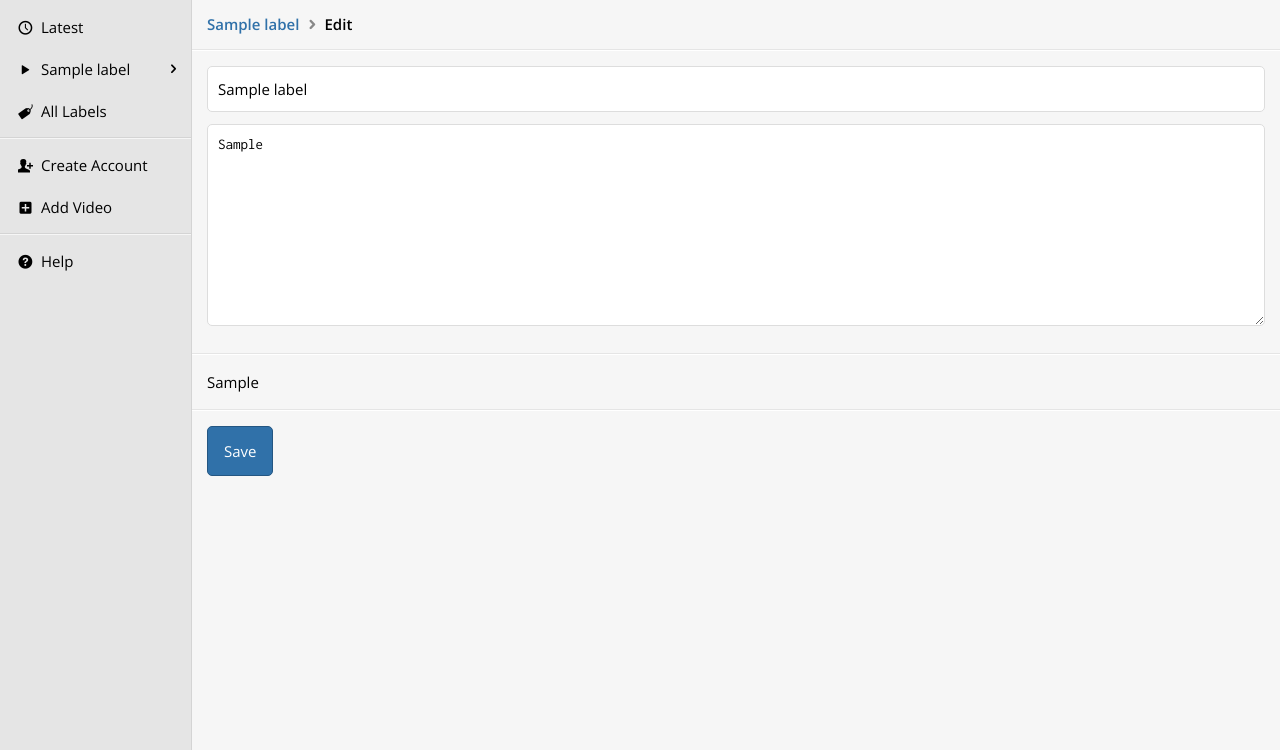
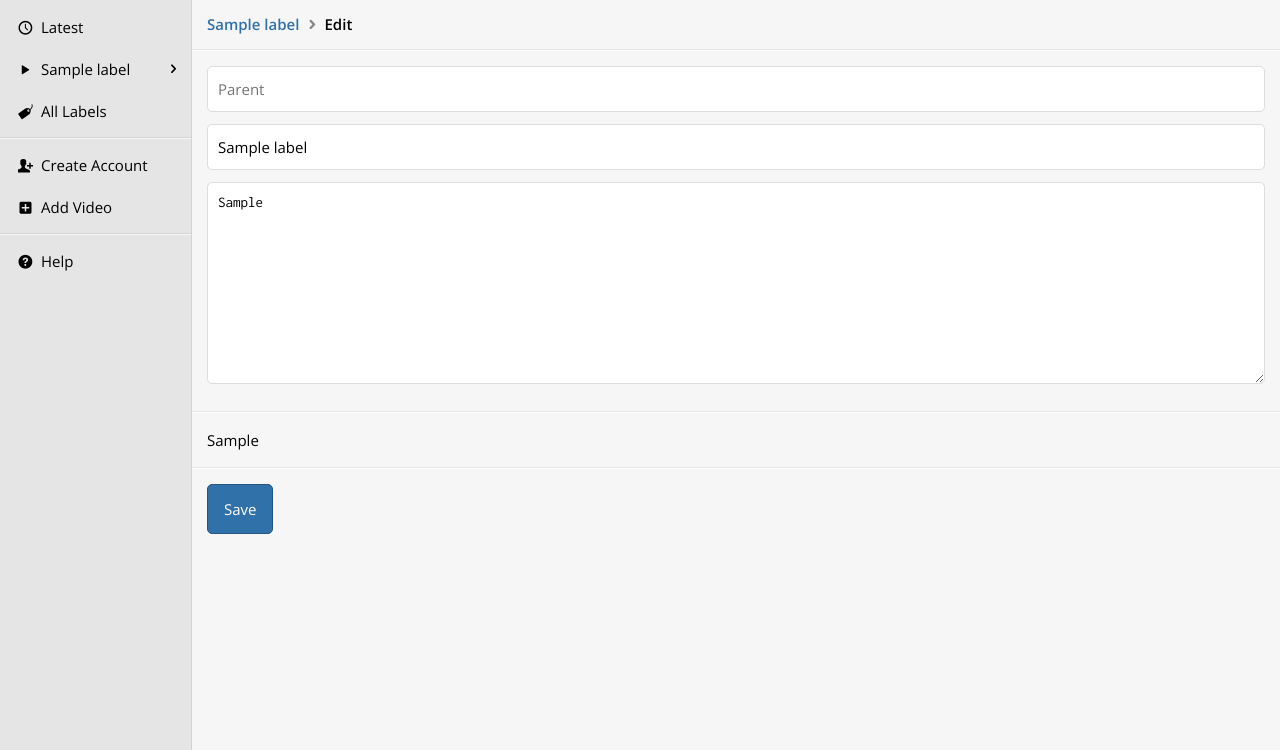
Before and after one commit to ktj4820/channel2, a Django app: page /labels/1/sample/edit/ in a window 1280 px wide. Shown: the part 50-800 px from the top of the page. Run offline with Django 3.2, Linux system fonts and the light colour scheme; a user stored in the database is signed in; tables that the repository leaves empty hold one stand-in row (values such as "Sample post"); some libraries are stand-ins or nearby versions.

Commit message:
added ability to edit a label's parent from LabelEditView

```diff
--- a/channel2/label/forms.py
+++ b/channel2/label/forms.py
@@ -4,6 +4,15 @@ from channel2.label.models import Label
 
 
 class LabelForm(forms.ModelForm):
+
+    parent = forms.CharField(
+        label=_('Parent'),
+        required=False,
+        widget=forms.TextInput(attrs={
+            'placeholder': _('Parent'),
+            'list': 'label-list',
+        })
+    )
 
     name = forms.CharField(
         label=_('Name'),
@@ -26,3 +35,21 @@ class LabelForm(forms.ModelForm):
     class Meta:
         model = Label
         fields = ('name', 'markdown', 'html')
+
+    def __init__(self, *args, **kwargs):
+        super().__init__(*args, **kwargs)
+        parent = kwargs['instance'].parent
+        if parent:
+            self.fields['parent'].initial = parent.name
+
+    def clean_parent(self):
+        return self.cleaned_data.get('parent').strip()
+
+    def save(self, commit=True):
+        label = super().save(commit=False)
+        parent = self.cleaned_data.get('parent')
+        if parent:
+            label.parent = Label.objects.get_or_create(name=parent)[0]
+        if commit:
+            label.save()
+        return label
--- a/channel2/label/views.py
+++ b/channel2/label/views.py
@@ -36,6 +36,7 @@ class LabelEditView(StaffOnlyView):
         label = get_object_or_404(Label.objects.select_related('parent'), id=id)
         return self.render_to_response({
             'label': label,
+            'label_list': Label.objects.order_by('slug'),
             'form': LabelForm(instance=label),
         })
 
@@ -48,5 +49,6 @@ class LabelEditView(StaffOnlyView):
 
         return self.render_to_response({
             'label': label,
+            'label_list': Label.objects.order_by('slug'),
             'form': form,
         })
--- a/templates/label/label-edit.html
+++ b/templates/label/label-edit.html
@@ -10,10 +10,16 @@
         <span class="breadcrumb-active">{% trans 'Edit' %}</span>
     </div>
     <hr>
+    <datalist id="label-list">
+        {% for label in label_list %}
+            <option value="{{ label.name }}"></option>
+        {% endfor %}
+    </datalist>
     <form action="" method="post">
         {% csrf_token %}
         <div class="container">
             {% include '_components/non-field-errors.html' %}
+            {% include '_components/field.html' with field=form.parent %}
             {% include '_components/field.html' with field=form.name %}
             {% include '_components/field.html' with field=form.markdown %}
         </div>
```
